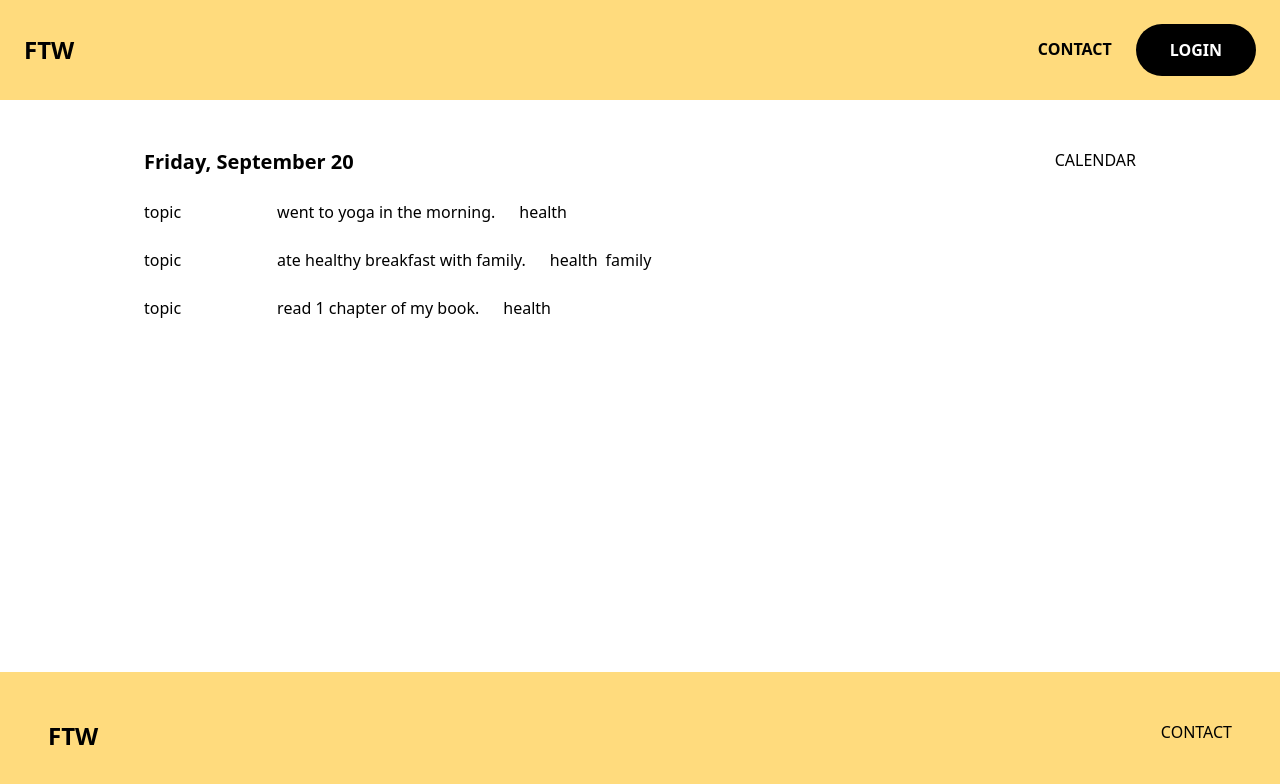
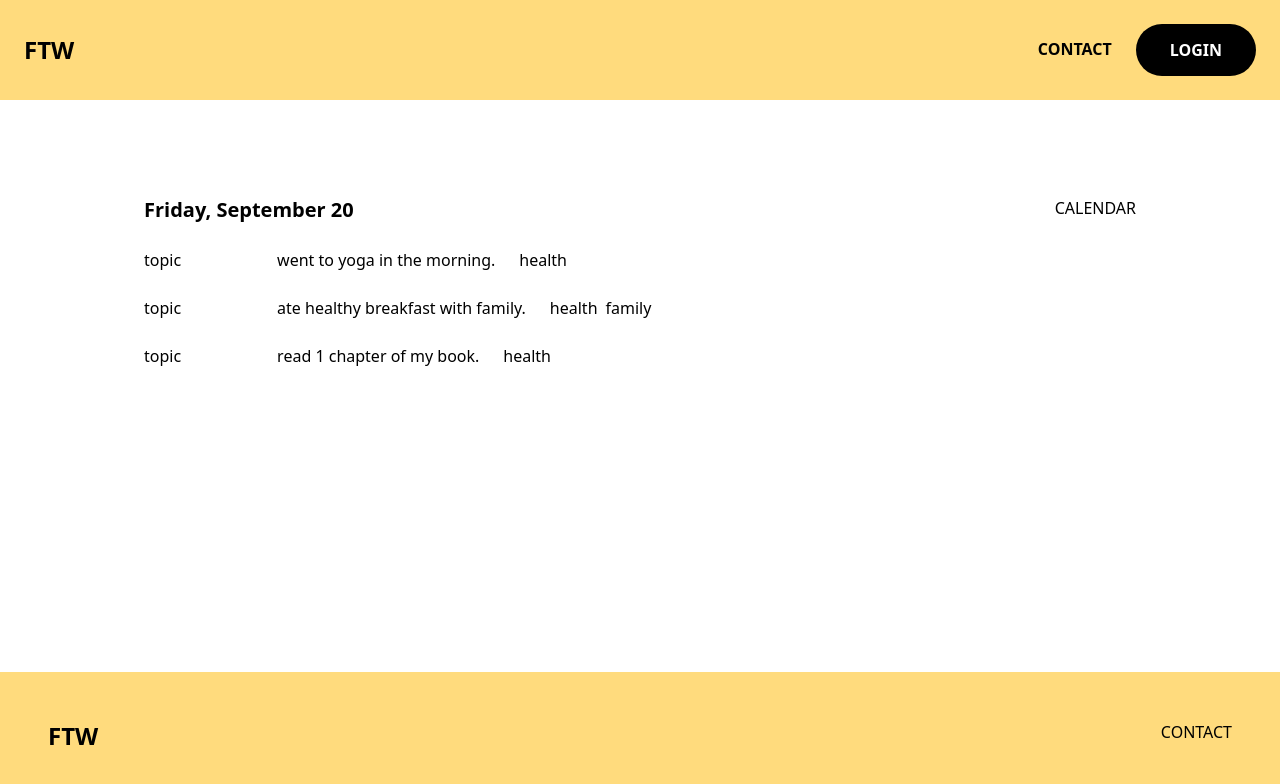
Before and after one commit to ajasinger/clap-for-me, a React (Vite) app in the folder frontend/: page / in a window 1280 px wide. Shown: the top 784 px of the page. Built offline with nearby package versions, Linux system fonts and the light colour scheme.

Commit message:
style padding

```diff
--- a/frontend/src/App.tsx
+++ b/frontend/src/App.tsx
@@ -11,7 +11,7 @@ function App() {
   return (
     <div className="min-h-screen flex flex-col">
       <Navbar />
-      <div className="px-36 py-12 flex flex-grow justify-center">
+      <div className="px-36 py-24 flex flex-grow justify-center">
       <Routes>
         <Route path="/" element={ < Home /> } />
         <Route path="/signup" element={ < Signup /> } />
```
